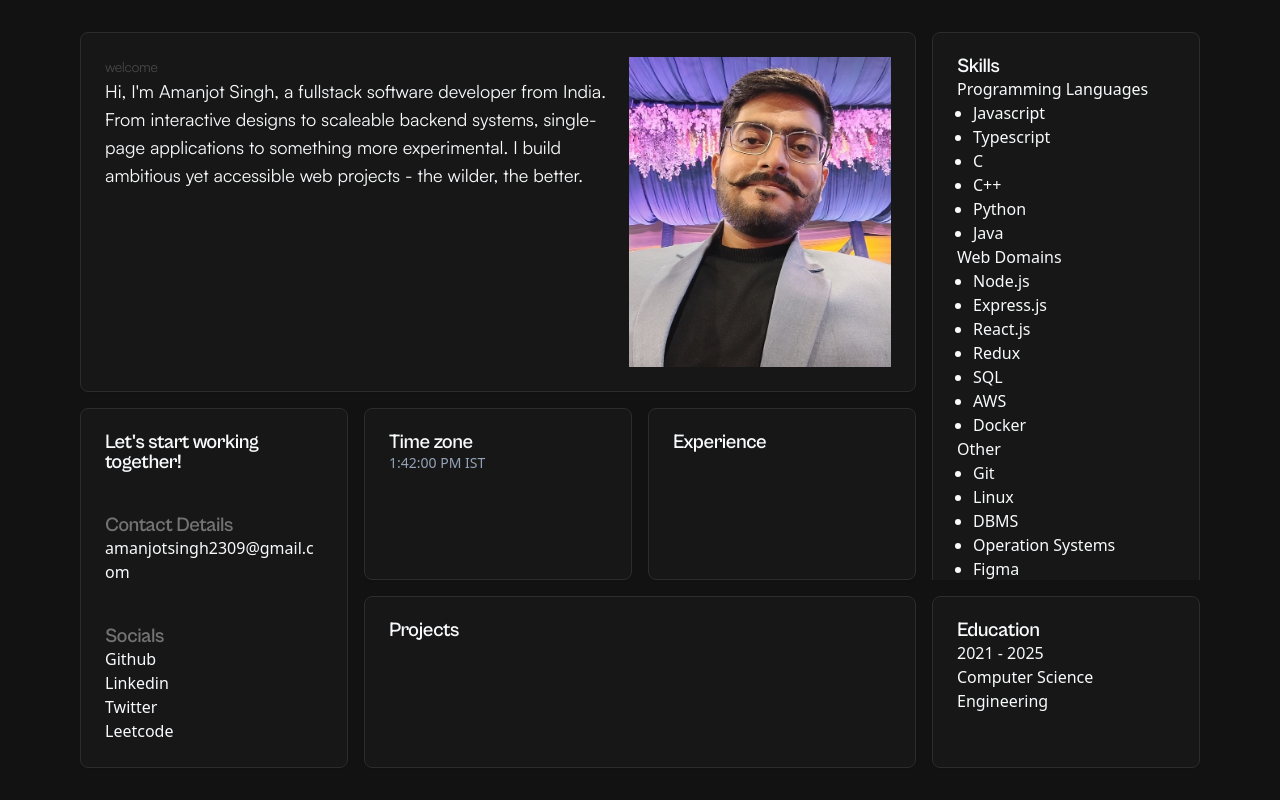
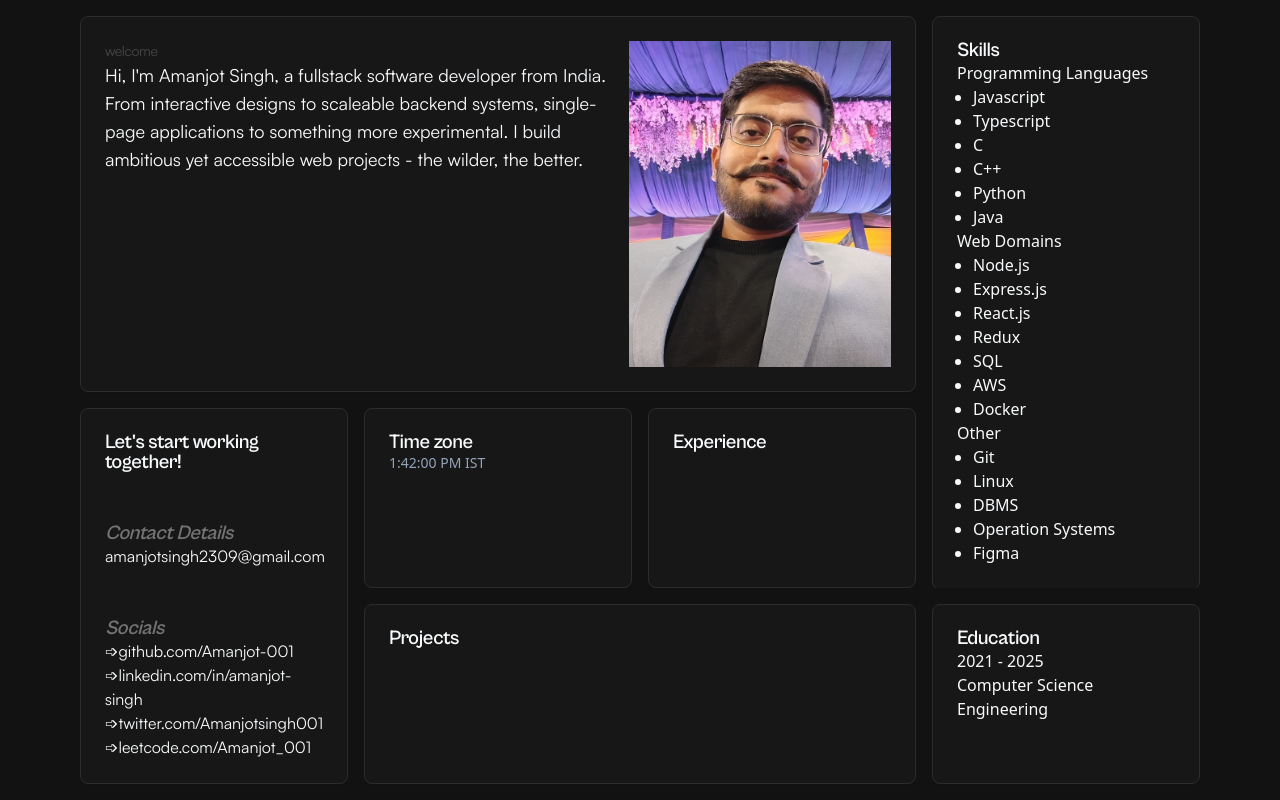
Before and after one commit to Amanjot-001/Portfolio-latest, a React (Vite) app: page / in a window 1280 px wide. Built offline with nearby package versions, Linux system fonts and the light colour scheme.

Commit message:
contact style fixed

```diff
--- a/src/components/home/Contact.tsx
+++ b/src/components/home/Contact.tsx
@@ -10,30 +10,30 @@ import { cn } from "@/lib/utils";
 
 const Contact = ({ className, ...props }: CardProps) => {
     return (
-        <Card className={cn("flex flex-col justify-between col-start-1 col-end-2 row-start-3 row-end-5", className)} {...props}>
+        <Card className={cn("flex flex-col justify-between col-start-1 col-end-2 row-start-3 row-end-5 overflow-hidden", className)} {...props}>
             <CardTitle>
                 Let's start working together!
             </CardTitle>
             <CardContent className={cn("p-0")}>
-                <CardTitle className={cn("text-opacity")}>
+                <CardTitle className={cn("text-opacity italic")}>
                     Contact Details
                 </CardTitle>
                 <a
                     href="mailto:amanjotsingh2309@gmail.com"
-                    className="break-words"
+                    className="font-Satoshi overflow-hidden"
                 >
                     amanjotsingh2309@gmail.com
                 </a>
             </CardContent>
             <CardContent className={cn("p-0")}>
-                <CardTitle className={cn("text-opacity")}>
+                <CardTitle className={cn("text-opacity italic")}>
                     Socials
                 </CardTitle>
-                <div className="flex flex-col">
-                    <a href="https://github.com/Amanjot-001" target="_blank">Github</a>
-                    <a href="https://www.linkedin.com/in/amanjot-singh-2298a6232/" target="_blank">Linkedin</a>
-                    <a href="https://x.com/Amanjotsingh001?t=Y8pBfV71mb4zfZ_i-MoxgQ&s=09" target="_blank">Twitter</a>
-                    <a href="https://leetcode.com/Amanjot_001/" target="_blank">Leetcode</a>
+                <div className="flex flex-col font-Satoshi">
+                    <a href="https://github.com/Amanjot-001" target="_blank">&#10153;github.com/Amanjot-001</a>
+                    <a href="https://www.linkedin.com/in/amanjot-singh-2298a6232/" target="_blank">&#10153;linkedin.com/in/amanjot-singh</a>
+                    <a href="https://x.com/Amanjotsingh001?t=Y8pBfV71mb4zfZ_i-MoxgQ&s=09" target="_blank">&#10153;twitter.com/Amanjotsingh001</a>
+                    <a href="https://leetcode.com/Amanjot_001/" target="_blank">&#10153;leetcode.com/Amanjot_001</a>
                 </div>
             </CardContent>
         </Card>
--- a/src/pages/home/index.tsx
+++ b/src/pages/home/index.tsx
@@ -5,7 +5,7 @@ import { Experience } from "@/components/home";
 const Home = () => {
     return (
         <BasicLayout>
-            <div className="grid grid-cols-4 grid-rows-4 gap-4 py-8 px-4 h-full max-w-6xl">
+            <div className="grid grid-cols-4 grid-rows-4 gap-4 p-4 h-full max-w-6xl">
                 <Main />
                 <About />
                 <Contact />
```
